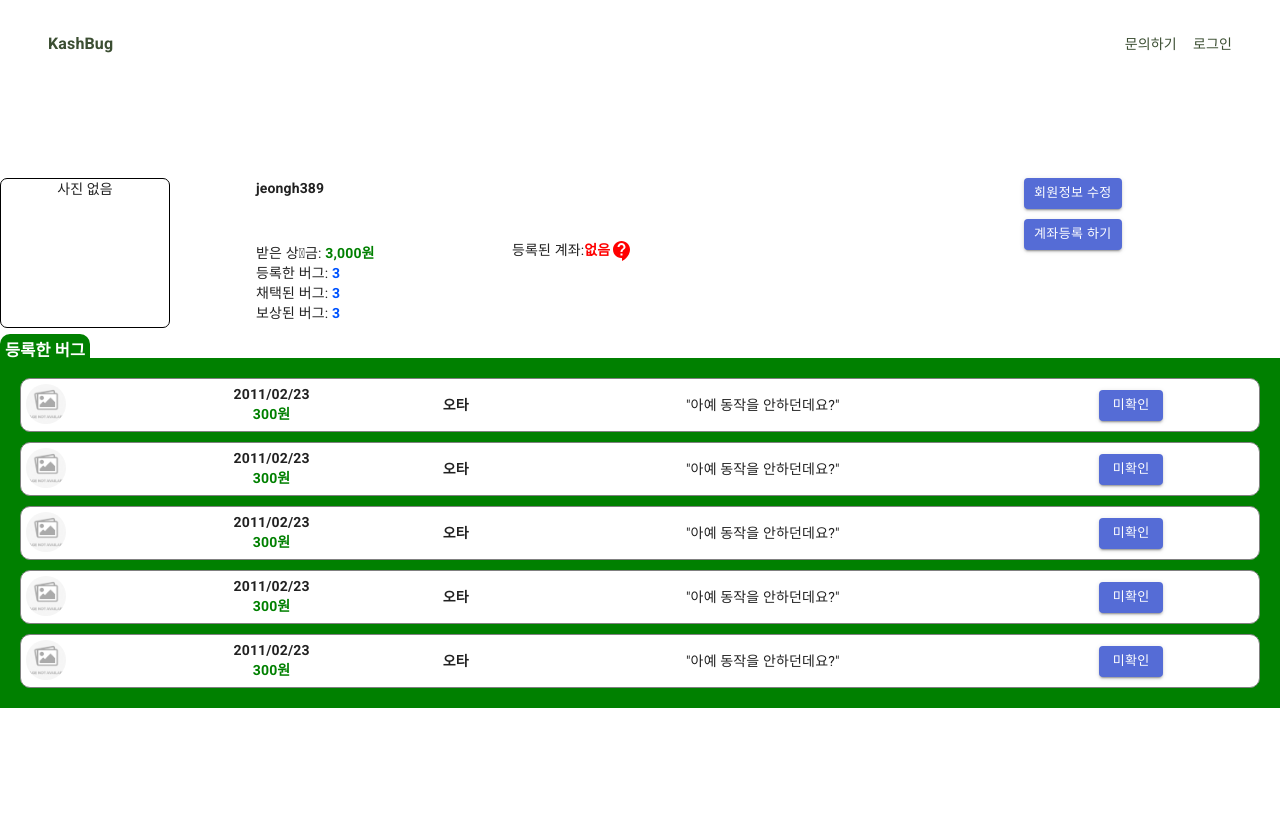
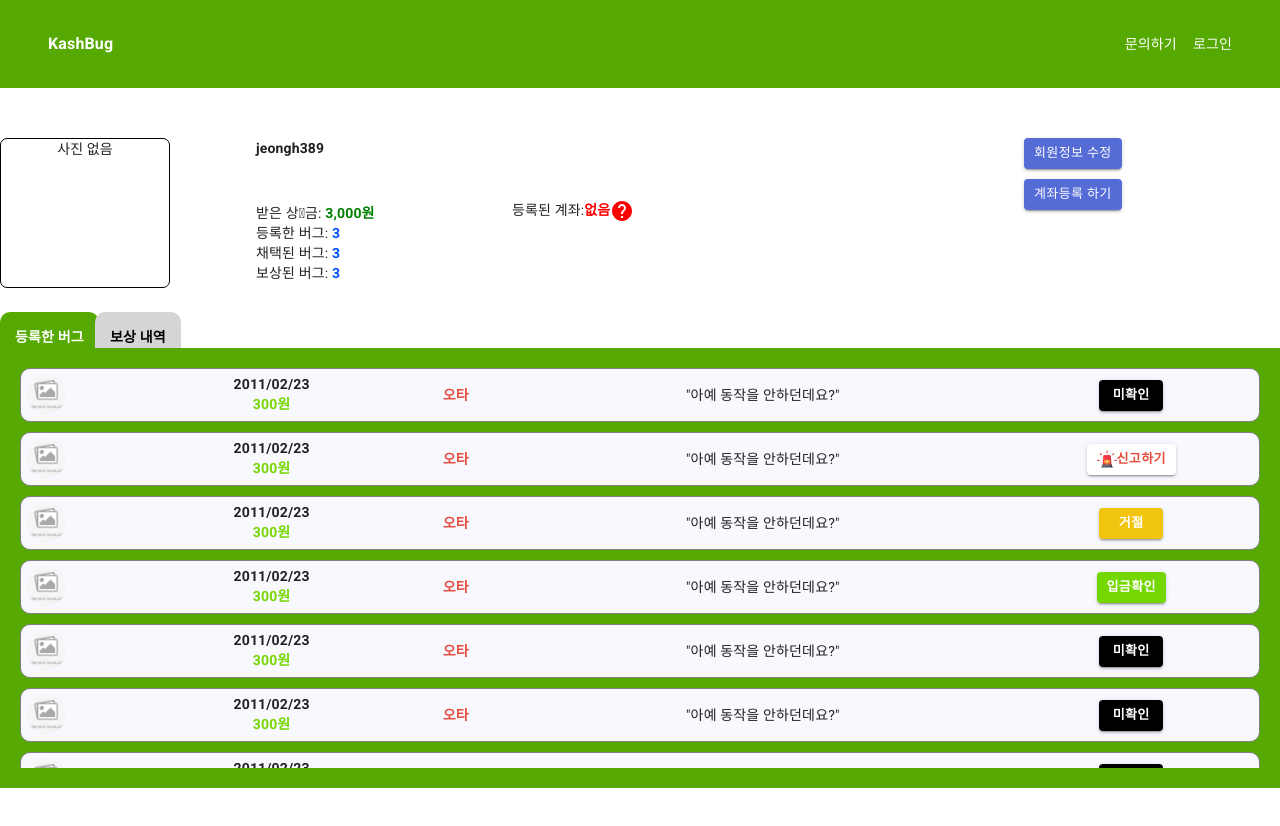
Before and after one commit to kashbug/kashbug-frontend, a Next.js app: page /person/my in a window 1280 px wide. Shown: the top 826 px of the page. Before the commit the page ends 800 px from the top, so only its background shows below. Built offline with nearby package versions, Linux system fonts and the light colour scheme.

Commit message:
[person-mypage] 사이렌 추가, 버튼 추가

```diff
--- a/src/containers/layout/layout.tsx
+++ b/src/containers/layout/layout.tsx
@@ -1,7 +1,7 @@
 import { createStyles, makeStyles } from '@material-ui/core/styles';
 import Container from '@material-ui/core/Container';
 
-const useStyles = makeStyles((theme: Theme) =>
+const useStyles = makeStyles((theme: any) =>
     createStyles({
         container: {
 			padding: '88px 0',
--- a/src/containers/layout/navbar.tsx
+++ b/src/containers/layout/navbar.tsx
@@ -7,8 +7,6 @@ import  Link from 'next/link';
 const useStyles = makeStyles((theme: Theme) =>
     createStyles({
         headerWrap: {
-            position: 'fixed',
-            backgroundColor: '#ffffff',
             boxShadow: 'none'
         },
         headerBox: {
@@ -18,11 +16,9 @@ const useStyles = makeStyles((theme: Theme) =>
         title: {
             fontWeight: 'bold',
             fontSize: '1rem',
-            color: '#3B4E32'
         },
         menu: {
             marginRight: '16px',
-            color: '#3B4E32',
             '&:last-child': {
                 marginRight: 0
             }
@@ -31,13 +27,15 @@ const useStyles = makeStyles((theme: Theme) =>
 );
 interface NavBarProps {
     position?:string;
+    color?: string;
+    textColor?: string;
 }
 
-const NavBar = ({ position }: NavBarProps) => {
+const NavBar = ({ position, color, textColor }: NavBarProps) => {
     const classes = useStyles();
     return (
         <>
-            <AppBar className={classes.headerWrap}>
+            <AppBar className={classes.headerWrap} style={{ backgroundColor: color || '#fff', color: textColor || '#3B4E32', position: position || 'fixed' }}>
                 <Container maxWidth="xl">
                     <Toolbar className={classes.headerBox}>
                         <Link href="/">
--- a/src/containers/person/MyContainer.tsx
+++ b/src/containers/person/MyContainer.tsx
@@ -2,19 +2,20 @@ import React, { useState } from 'react';
 import styled from "styled-components";
 // mui
 import { Button, Tooltip } from '@material-ui/core';
-import ContactSupportIcon from '@material-ui/icons/ContactSupport';
+import HelpIcon from '@material-ui/icons/Help';
 // component
 import MyLi from './MyLi';
 
 const Wrap = styled.div`
-    padding-top:90px;
+
 `;
 const MyInfo = styled.div`
+    padding-top: 50px;
     &:after{content:'';display:block;clear: both;}
 `;
 interface ColProps {
     width?: string;
-}
+};
 const Col = styled.div<ColProps>`
     width:${(props:any) => props.width || '20%'};
     height:150px;
@@ -22,21 +23,24 @@ const Col = styled.div<ColProps>`
 `;
 const ListWrap = styled.div`
     position: relative;
-    background-color: green;
-    margin-top:30px;
+    background-color: #56A902;
+    margin-top:60px;
     padding: 20px;
 `;
-const CategoryBtn = styled.h3`
+const CategoryBtn = styled.h4`
     position: absolute;
-    background-color:green;
+    background-color:${(props:any) => props.color || '#56A902'};
     border-radius: 10px 10px 0 0;
-    padding: 5px;
-    color: #fff;
-    left:0;
-    top:-40px;
+    padding: 15px;
+    color: ${(props:any) => props.textColor || '#fff'};
+    left:${(props: any) => props.left || 0};
+    top:-55px;
+    z-index: -100;
 `;
 const UL = styled.ul`
     list-style:none;
+    height: 400px;
+    overflow: auto;
 `;
 const Img = styled.span`
     text-align: center;
@@ -58,7 +62,12 @@ const Emp = styled.strong`
 `;
 const MyContainer = () => {
     const [listStatus, setListStatus] = useState([
-        { id: 1, content: '1' },
+        { id: 1, content: '1', type: '1' },
+        { id: 2, content: '2', type: '2' },
+        { id: 2, content: '2', type: '3' },
+        { id: 2, content: '2', type: '4' },
+        { id: 2, content: '2' },
+        { id: 2, content: '2' },
         { id: 2, content: '2' },
         { id: 2, content: '2' },
         { id: 2, content: '2' },
@@ -80,8 +89,8 @@ const MyContainer = () => {
                 <Col width="40%">
                     <TextBox style={{ marginTop: '61px' }}>등록된 계좌:
                         <Emp color="#FF0000">없음
-                            <Tooltip title="보상받을 계좌를 등록하시려면 계좌등록 버튼을 클릭하세요." style={{ verticalAlign: 'middle' }} placement="top-start">
-                                <ContactSupportIcon />
+                            <Tooltip title="보상받을 계좌를 등록하시려면 계좌등록 버튼을 클릭하세요." style={{ verticalAlign: 'middle' }} placement="top">
+                                <HelpIcon />
                             </Tooltip>
                         </Emp>
                     </TextBox>
@@ -93,6 +102,7 @@ const MyContainer = () => {
             </MyInfo>
             <ListWrap>
                 <CategoryBtn>등록한 버그</CategoryBtn>
+                <CategoryBtn left="95px" color="#D5D5D5" textColor="#000">보상 내역</CategoryBtn>
                 <UL>
                     {listStatus.map((v, i) => (<MyLi key={`key_${i}`} liData={v}/>))}
                 </UL>
--- a/src/containers/person/MyLi.tsx
+++ b/src/containers/person/MyLi.tsx
@@ -4,7 +4,7 @@ import { Avatar, Button } from '@material-ui/core';
 
 const Li = styled.li`
     border: 1px solid grey;
-    background-color: #FFF;
+    background-color: #F8F8FF;
     border-radius: 10px;
     margin-top:10px;
     &:first-child{margin-top:0px;}
@@ -46,16 +46,24 @@ const MyLi = ({ liData }: MyLiProps) => {
             </Col>
             <Col width="20%">
                 <TextBox><Emp>2011/02/23</Emp></TextBox>
-                <TextBox><Emp color="green">300원</Emp></TextBox>
+                <TextBox><Emp color="#75D701">300원</Emp></TextBox>
             </Col>
             <Col width="10%">
-                <TextBox lineHeight="42px"><Emp>오타</Emp></TextBox>
+                <TextBox lineHeight="42px"><Emp color="#E74C3C">오타</Emp></TextBox>
             </Col>
             <Col width="40%">
                 <TextBox lineHeight="42px">"아예 동작을 안하던데요?"</TextBox>
             </Col>
             <Col width="20%">
-                <Button color="primary" variant="contained" size="small" style={{ marginTop: '6px' }}>미확인</Button>
+                { !liData.type && (<Button variant="contained" size="small" style={{ marginTop: '6px', backgroundColor: '#000', color: '#fff', fontWeight: 'bold' }}>미확인</Button>)}
+                { liData.type === '1' && (<Button variant="contained" size="small" style={{ marginTop: '6px', backgroundColor: '#000', color: '#fff', fontWeight: 'bold' }}>미확인</Button>)}
+                { liData.type === '2' && (
+                    <Button variant="contained" size="small" style={{ marginTop: '6px', backgroundColor: '#fff', color: '#E74C3C', fontWeight: 'bold' }}>
+                        <img src="/siren.png" alt="siren" width="20px" height="20px" />신고하기
+                    </Button>
+                )}
+                { liData.type === '3' && (<Button variant="contained" size="small" style={{ marginTop: '6px', backgroundColor: '#F1C40F', color: '#fff', fontWeight: 'bold' }}>거절</Button>)}
+                { liData.type === '4' && (<Button variant="contained" size="small" style={{ marginTop: '6px', backgroundColor: '#75D701', color: '#fff', fontWeight: 'bold' }}>입금확인</Button>)}
             </Col>
         </Li>
     )
--- a/src/pages/person/my.tsx
+++ b/src/pages/person/my.tsx
@@ -5,7 +5,7 @@ import MyContainer from "../../containers/person/MyContainer";
 const My = () => {
     return (
         <>
-            <NavBar />
+            <NavBar color="#56A902" textColor="#fff" />
             <Layout>
                 <MyContainer />
             </Layout>
```
Also changed, not shown: public/siren.png (added).
